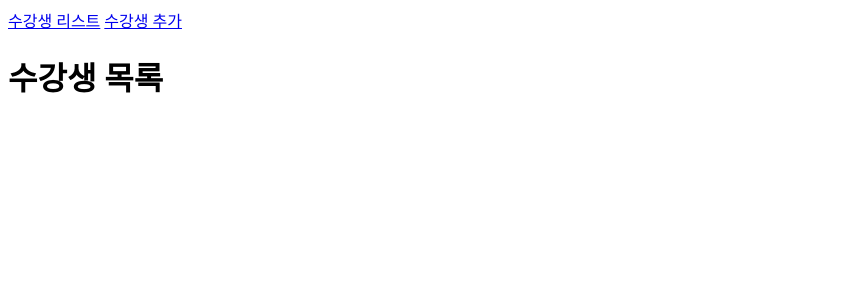
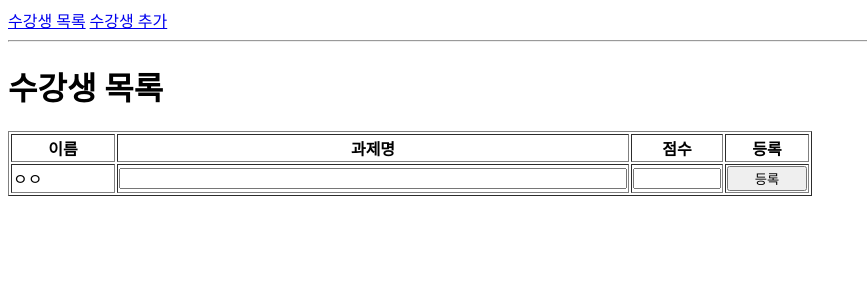
Before and after one commit to minuzai/Student-Management-System, a Flask app: page / in a window 1280 px wide. Shown: the top 300 px of the page, without its empty margins (0-867 px from the left). Run offline with Flask 2, Linux system fonts and the light colour scheme.

Commit message:
[EDIT] 페이지 레이아웃 완료

```diff
--- a/app.py
+++ b/app.py
@@ -4,12 +4,12 @@ app = Flask('__name__')
 
 @app.route('/')
 def studentList():
-    return render_template('studentsList.html.j2')
+    return render_template('studentsList.html.j2', title='목록')
+
+@app.route('/addStudent')
+def addStudent():
+   return render_template('addStudent.html.j2', title='추가')
 
 @app.route('/assignments')
 def assignments():
-   return render_template('assignments.html.j2')
-
-@app.route('/addStudent')
-def addStudent():
-   return render_template('addStudent.html.j2')
+   return render_template('assignments.html.j2', title='수강생 1')
--- a/templates/layout.html.j2
+++ b/templates/layout.html.j2
@@ -2,17 +2,27 @@
 <html>
   <head>
     <meta charset="utf-8" />
-    <title>수강생 관리 시스템</title>
+
+    {# 페이지에 따른 타이틀 변경 #}
+    {% if title %}
+      <title>수강생 관리 - {{ title }}</title>
+    {% else %}
+      <title>수강생 관리</title>
+    {% endif %}
   </head>
+
   <body>
+    {# 네비게이션바 #}
     <header>
       <nav>
-        <a href="/">수강생 리스트</a>
+        <a href="/">수강생 목록</a>
         <a href="/addStudent">수강생 추가</a>
       </nav>
     </header>
+    <hr/>
+
+    {# 메인 컨텐츠 블록 #}
     <main role="main">
-      <!-- Main Content Block -->
       {% block content %} {% endblock %}
     </main>
   </body>
--- a/templates/studentsList.html.j2
+++ b/templates/studentsList.html.j2
@@ -4,4 +4,42 @@
 <div>
   <h1>수강생 목록</h1>
 </div>
+<table border=1>
+  <thead>
+    <tr>
+      <th width=100>이름</th>
+      <th>과제명</th>
+      <th>점수</th>
+      <th>등록</th>
+    </tr>
+  </thead>
+  <tbody>
+    <tr>
+      <td>ㅇㅇ</td>
+      <td>
+        <input type="text" style="width: 500px" />
+      </td>
+      <td>
+        <input type="text" style="width: 80px"/>
+      </td>
+      <td>
+        <button style="width: 80px">등록</button>
+      </td>
+    </tr>
+    {% for user in users %}
+      <tr>
+        <td>ㅇㅇ</td>
+        <td>
+          <input type="text" style="width: 500px" />
+        </td>
+        <td>
+          <input type="text" style="width: 80px"/>
+        </td>
+        <td>
+          <button style="width: 80px">등록</button>
+        </td>
+      </tr>
+    {% endfor %}
+  </tbody>
+</table>
 {% endblock %}
```
Also changed, not shown: templates/addStudent.html.j2 (+10 -0 lines), templates/assignments.html.j2 (+17 -0 lines).
